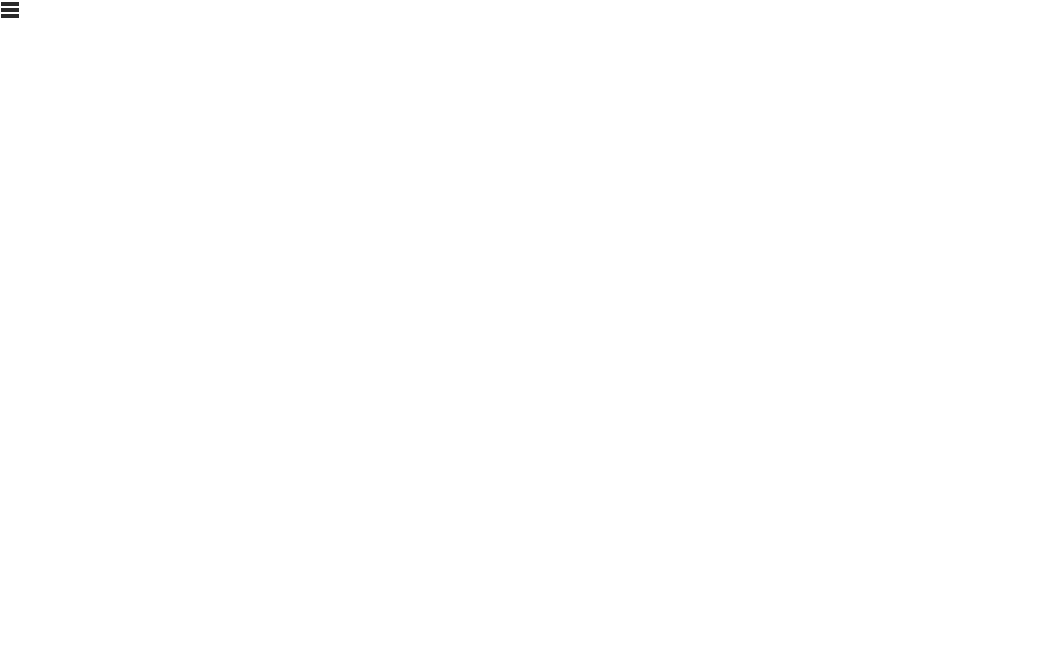
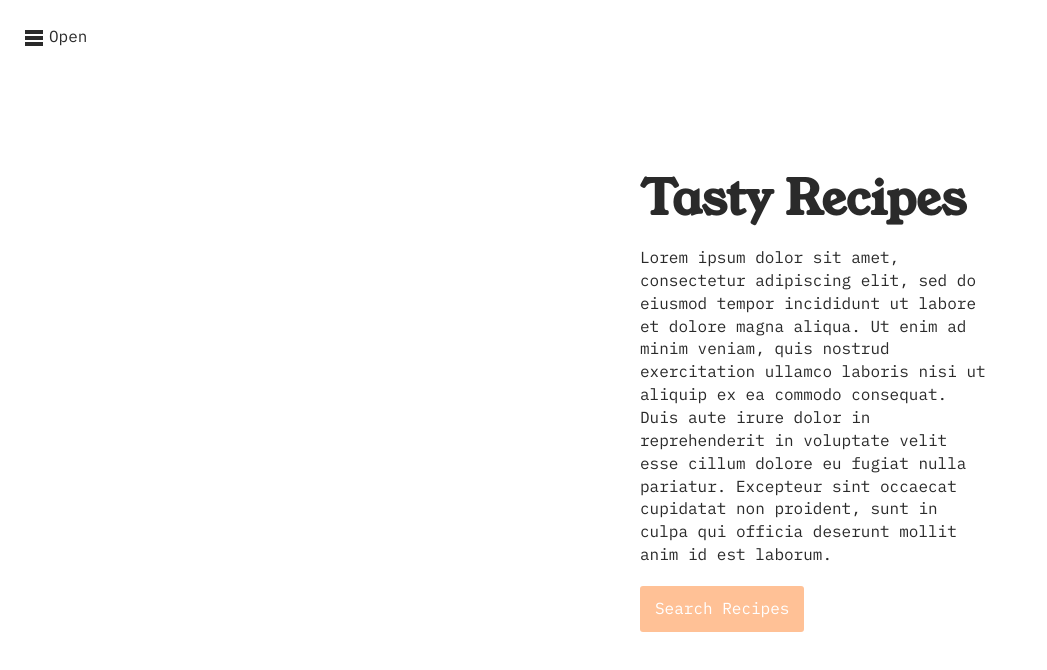
Before and after one commit to nblake707/recipe-app, a React (Create React App) app in the folder recipe/: page / in a window 1280 px wide. Shown: the top 670 px of the page, without its empty margins (0-1047 px from the left). Built offline with nearby package versions, Linux system fonts and the light colour scheme.

Commit message:
syling welcome page

```diff
--- a/recipe/public/index.html
+++ b/recipe/public/index.html
@@ -3,6 +3,7 @@
   <head>
     <meta charset="utf-8" />
     <link rel="icon" href="%PUBLIC_URL%/favicon.ico" />
+    <link rel="stylesheet" href="https://cdnjs.cloudflare.com/ajax/libs/semantic-ui/2.4.1/semantic.min.css" />
     <meta name="viewport" content="width=device-width, initial-scale=1" />
     <meta name="theme-color" content="#000000" />
     <meta
--- a/recipe/src/components/Main.css
+++ b/recipe/src/components/Main.css
@@ -9,3 +9,17 @@ main {
 main.open {
   transform: translate(240px, 0);
 }
+
+a.toggle-nav {
+  position: fixed;
+  top: 0;
+  left: 0;
+  padding: 24px;
+  text-decoration: none;
+  color: #2a2a2a;
+}
+
+a.toggle-nav img {
+    margin: 0 5px 0 0;
+    vertical-align: middle;
+  }
--- a/recipe/src/components/Main.js
+++ b/recipe/src/components/Main.js
@@ -2,6 +2,7 @@ import React from "react";
 import './Main.css';
 import Menu from '../images/menu.svg';
 import Close from '../images/close.svg';
+import WelcomeSection from "./WelcomeSection";
 
 class Main extends React.Component {
 
@@ -16,15 +17,12 @@ class Main extends React.Component {
             showMenu: !this.state.showMenu
         })
 
-        console.log(this.state.showMenu);
-
     }
 
 render (){
     const menuVis = this.state.showMenu ? 'open' : '';
-    const imageSrc = this.state.mainClass == "open" ? Close : Menu;
-
-
+    const imageSrc = this.state.showMenu ? Close : Menu;
+    const menuText = this.state.showMenu ? 'Close' : 'Open';
 
     return (
         <main className={menuVis}>
@@ -34,8 +32,9 @@ render (){
               src={imageSrc}
               alt="menu icon"
             />
-            {/* {this.state.mainClass ==  "open" ? "Close" : "Menu"} */}
+            {menuText}
           </a>
+          <WelcomeSection />
         </main>
       );
 }
--- a/recipe/src/components/SideBar.js
+++ b/recipe/src/components/SideBar.js
@@ -5,8 +5,8 @@ const SideBar = () => {
 
     return (
         <nav>
-            <a>Shop</a>
-            <a>About</a>
+            <a>Home</a>
+            <a>Search</a>
         </nav>
     )
 
--- /dev/null
+++ b/recipe/src/components/WelcomeSection.css
@@ -0,0 +1,29 @@
+section {
+    display: flex;
+    align-items: center;
+    justify-content: center;
+    height: 100vh;
+}
+
+section div {
+    width: 350px;
+}
+
+h1 {
+    font-family: "YoungSerif";
+    font-size: 48px;
+    line-height: 1.2;
+  }
+
+  p {
+    margin: 20px 0 20px 0;
+  }
+
+  a.button {
+      display: inline-block;
+      background-color: #ffc196;
+      color: #ffffff;
+      text-decoration: none;
+      padding: 10px 15px 10px 15px;
+      border-radius: 3px;
+  }
--- /dev/null
+++ b/recipe/src/components/WelcomeSection.js
@@ -0,0 +1,29 @@
+import React from "react";
+import './WelcomeSection.css';
+
+const WelcomeSection = () => {
+  return (
+    <section id="home">
+
+        <div>
+
+        </div>
+      <div className="content">
+        <h1>Tasty Recipes</h1>
+
+        <p>
+          Lorem ipsum dolor sit amet, consectetur adipiscing elit, sed do
+          eiusmod tempor incididunt ut labore et dolore magna aliqua. Ut enim ad
+          minim veniam, quis nostrud exercitation ullamco laboris nisi ut
+          aliquip ex ea commodo consequat. Duis aute irure dolor in
+          reprehenderit in voluptate velit esse cillum dolore eu fugiat nulla
+          pariatur. Excepteur sint occaecat cupidatat non proident, sunt in
+          culpa qui officia deserunt mollit anim id est laborum.
+        </p>
+        <a href="#search" className ="button">Search Recipes</a>
+      </div>
+    </section>
+  );
+};
+
+export default WelcomeSection;
```
Also changed, not shown: recipe/src/components/SearchSection.js (added). Lines whose indentation alone changed are shown as unchanged.
